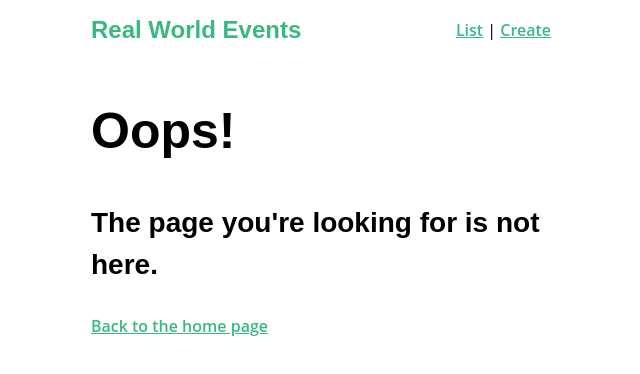
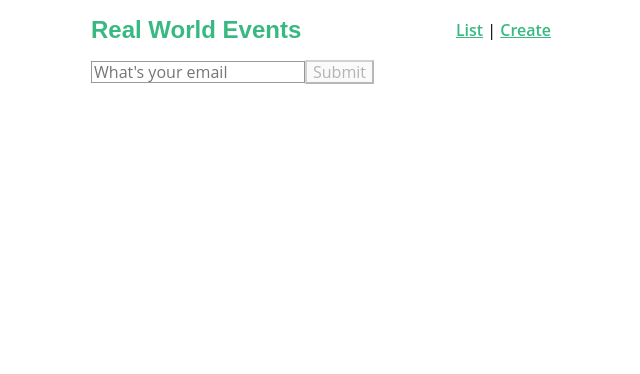
Before and after one commit to mokajima/vuemastery, a Vue app in the folder next-level-vue/: page /example in a window 1280 px wide. Before the commit this address led to /404. Shown: the top 374 px of the page, without its empty margins (319-959 px from the left). Built offline with nearby package versions, Linux system fonts and the light colour scheme.

Commit message:
feat: Add the Example component

```diff
--- a/next-level-vue/src/router.js
+++ b/next-level-vue/src/router.js
@@ -7,6 +7,7 @@ import NProgress from 'nprogress'
 import store from '@/store/store'
 import NotFound from './views/NotFound.vue'
 import NetworkIssue from './views/NetworkIssue.vue'
+import Example from './views/Example.vue'
 
 Vue.use(Router)
 
@@ -18,6 +19,10 @@ const router = new Router({
       name: 'event-list',
       component: EventList,
       props: true
+    },
+    {
+      path: '/example',
+      component: Example
     },
     {
       path: '/event/create',
--- /dev/null
+++ b/next-level-vue/src/views/Example.vue
@@ -0,0 +1,43 @@
+<template>
+  <form @submit.prevent="submit">
+    <input
+      type="email"
+      placeholder="What's your email"
+      v-model="email"
+      :class="{ error: $v.email.$error }"
+      @blur="$v.email.$touch()"
+    >
+    <div v-if="$v.email.$error">
+      <p v-if="!$v.email.email" class="errorMessage">Please enter a valid email</p>
+      <p v-if="!$v.email.required" class="errorMessage">Email is required</p>
+    </div>
+    <button :disabled="$v.$invalid" type="submit">Submit</button>
+    <p v-if="$v.$anyError" class="errorMessage">Please fill out the required fields</p>
+  </form>
+</template>
+
+<script>
+import { required, email } from 'vuelidate/lib/validators'
+
+export default {
+  data() {
+    return {
+      email: null
+    }
+  },
+  validations: {
+    email: {
+      required,
+      email
+    }
+  },
+  methods: {
+    submit() {
+      this.$v.$touch()
+      if (!this.$v.$invalid) {
+        console.log('Form Submitted:', this.email)
+      }
+    }
+  }
+}
+</script>
```
